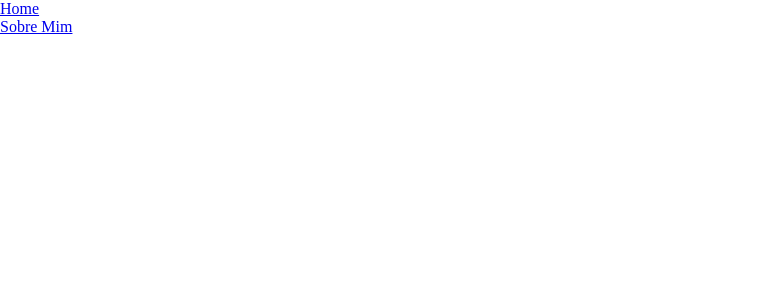
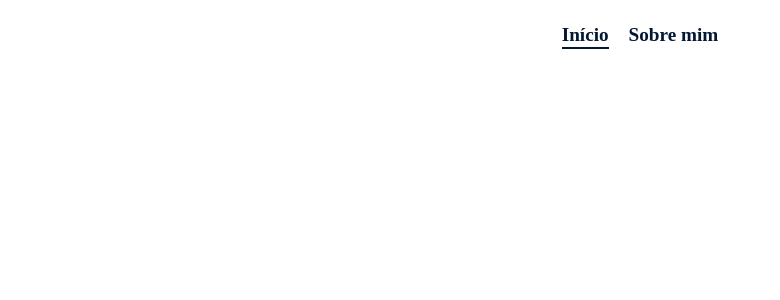
Before and after one commit to danielcoosta1/ola-mundo, a React (Create React App) app: page / in a window 1280 px wide. Shown: the top 300 px of the page, without its empty margins (0-780 px from the left). Built offline with nearby package versions, Linux system fonts and the light colour scheme.

Commit message:
Criando o primeiro elemento: Menu, e estilizando os links de forma mais profissional

```diff
--- /dev/null
+++ b/src/Components/Menu/index.jsx
@@ -0,0 +1,33 @@
+import { Header, Nav, Lista, ListaItem } from "./styles";
+import { Link, useLocation } from "react-router-dom";
+
+const Menu = () => {
+    const { pathname } = useLocation();
+
+    return (
+        <Header>
+            <Nav>
+                <Lista role="navigation" aria-label="Menu principal">
+                    <ListaItem $ativo={pathname === "/"}>
+                        <Link
+                            to="/"
+                            aria-current={pathname === "/" ? "page" : undefined}
+                        >
+                            Início
+                        </Link>
+                    </ListaItem>
+                    <ListaItem $ativo={pathname === "/sobre-mim"}>
+                        <Link
+                            to="/sobre-mim"
+                            aria-current={pathname === "/sobre-mim" ? "page" : undefined}
+                        >
+                            Sobre mim
+                        </Link>
+                    </ListaItem>
+                </Lista>
+            </Nav>
+        </Header>
+    );
+};
+
+export default Menu;
--- /dev/null
+++ b/src/Components/Menu/styles.js
@@ -0,0 +1,41 @@
+import styled from "styled-components";
+
+const Header = styled.header`
+  width: 100vw;
+`;
+
+const Nav = styled.nav``;
+
+const Lista = styled.ul`
+  display: flex;
+  gap: 20px;
+  justify-content: center;
+  align-items: center;
+  list-style: none;
+  padding: 1.5rem 2rem;
+`;
+
+const ListaItem = styled.li`
+  a {
+    color: #041833;
+    font-size: 1.2rem;
+    font-weight: 600;
+    text-decoration: none; /* Padrão sem sublinhado */
+    position: relative;
+
+    /* Sublinhado apenas quando ativo */
+    ${({ $ativo }) => $ativo && `
+      &::after {
+        content: '';
+        position: absolute;
+        left: 0;
+        bottom: -4px;
+        width: 100%;
+        height: 2px;
+        background-color: #041833;
+      }
+    `}
+  }
+`;
+
+export { Header, Nav, Lista, ListaItem };
--- a/src/Pages/home/index.jsx
+++ b/src/Pages/home/index.jsx
@@ -1,17 +1,10 @@
-
+import Menu from "../../Components/Menu";
 
 
 const Home = () => {
     return (
         <>
-        <header>
-            <nav>
-                <ul className="nav-list">
-                    <li><a href="/">Home</a></li>
-                    <li><a href="/about">Sobre Mim</a></li>
-                </ul>
-            </nav>
-        </header>
+        <Menu />
         </>
     );
 }
```
